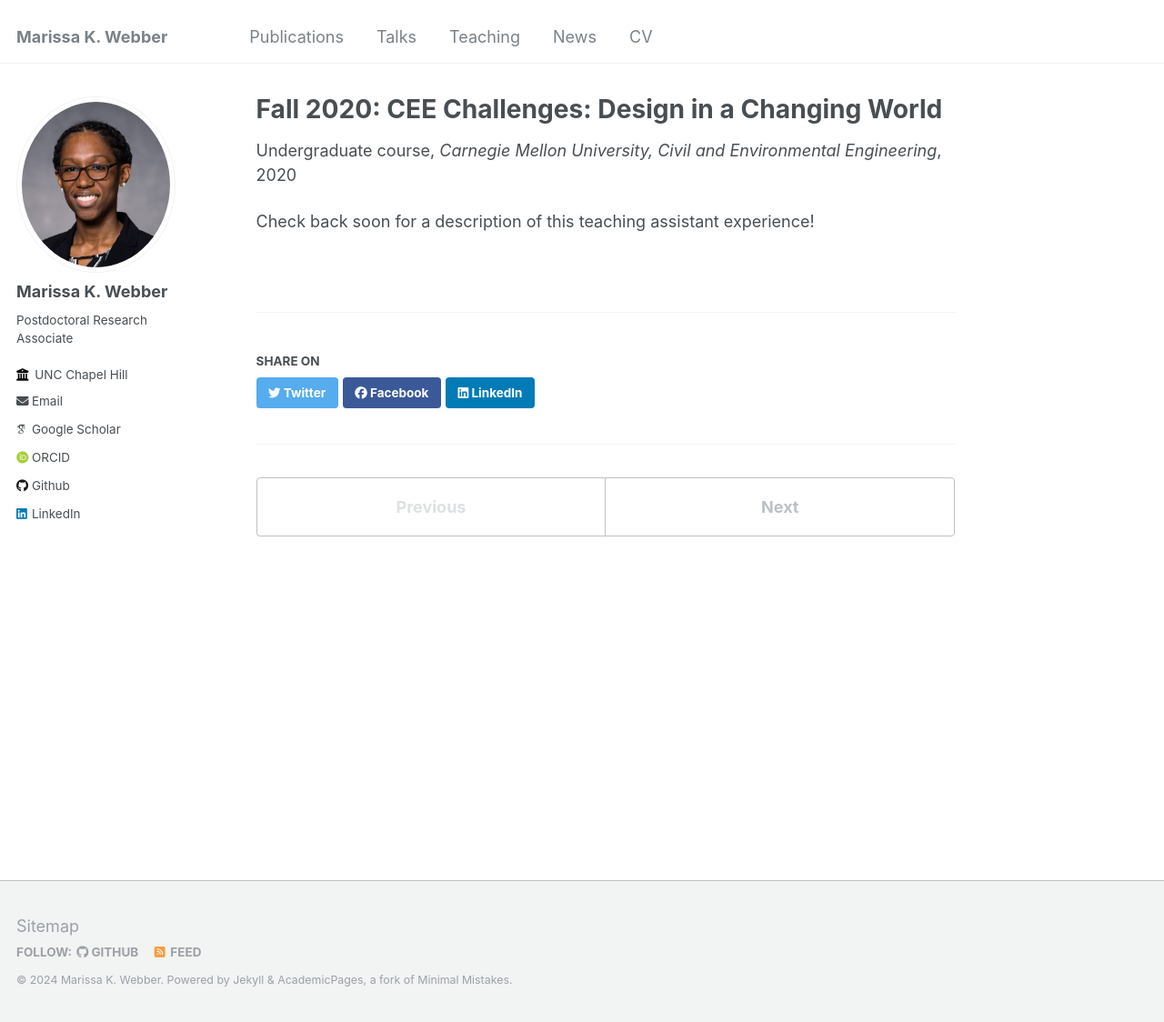
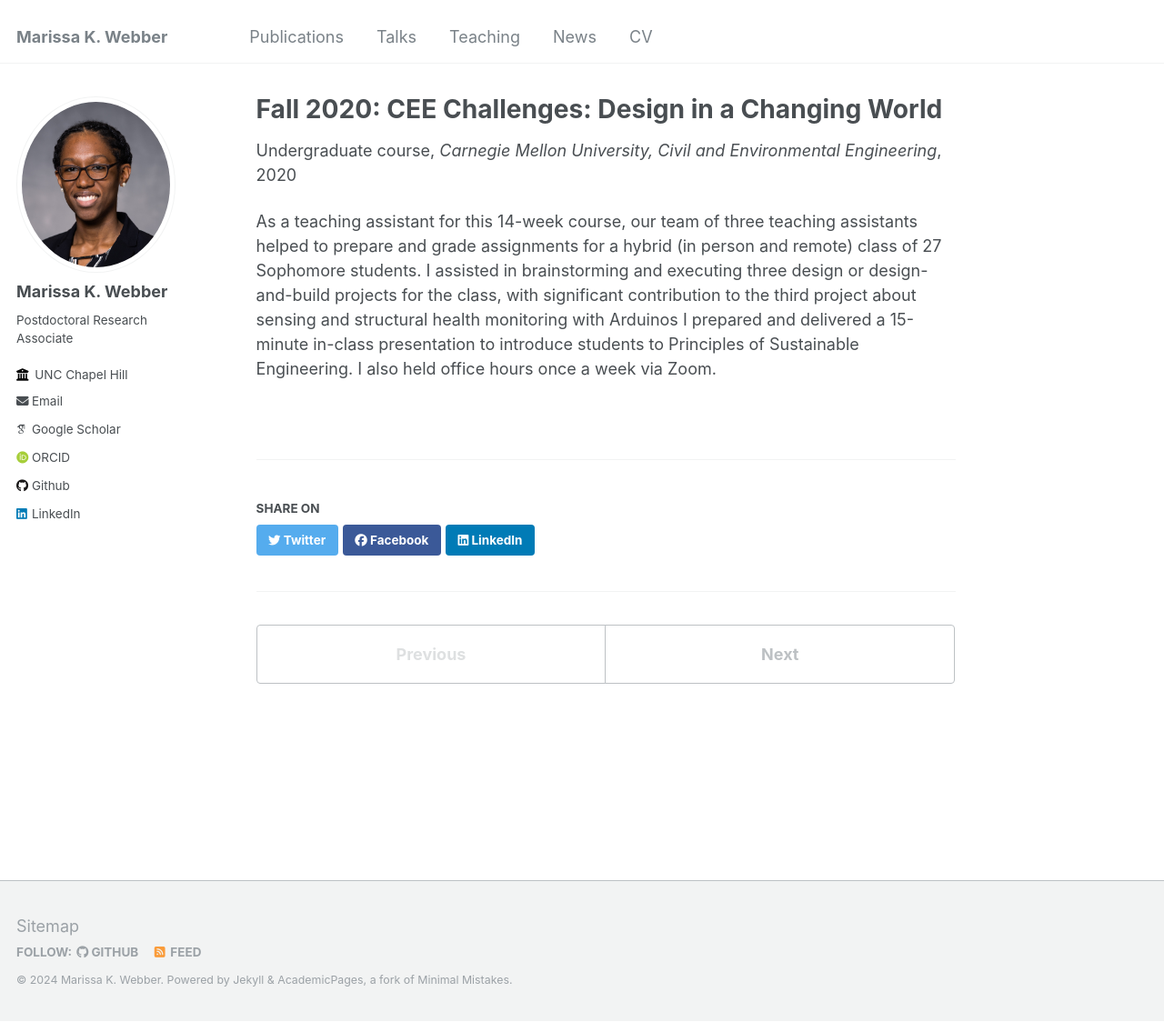
Before and after one commit to mwebber2/marissakwebber, a Jekyll site: the page built from _teaching/2022-12200.md, in a window 1280 px wide and 1124 px high. Shown: the whole window at 91% size. Built offline with Jekyll 4.4.1, drawn with Linux system fonts in a browser that asks for light colours; some web fonts are replaced.

Commit message:
Update 2022-12200.md
Add description

```diff
--- a/_teaching/2022-12200.md
+++ b/_teaching/2022-12200.md
@@ -8,4 +8,5 @@ date: 2020-05-05
 location: "Pittsburgh, PA, USA"
 ---
 
-Check back soon for a description of this teaching assistant experience!
+As a teaching assistant for this 14-week course, our team of three teaching assistants helped to prepare and grade assignments for a hybrid (in person and remote) class of 27 Sophomore students. I assisted in brainstorming and executing three design or design-and-build projects for the class, with significant contribution to the third project about sensing and structural health monitoring with Arduinos
+I prepared and delivered a 15-minute in-class presentation to introduce students to Principles of Sustainable Engineering. I also held office hours once a week via Zoom.
```
